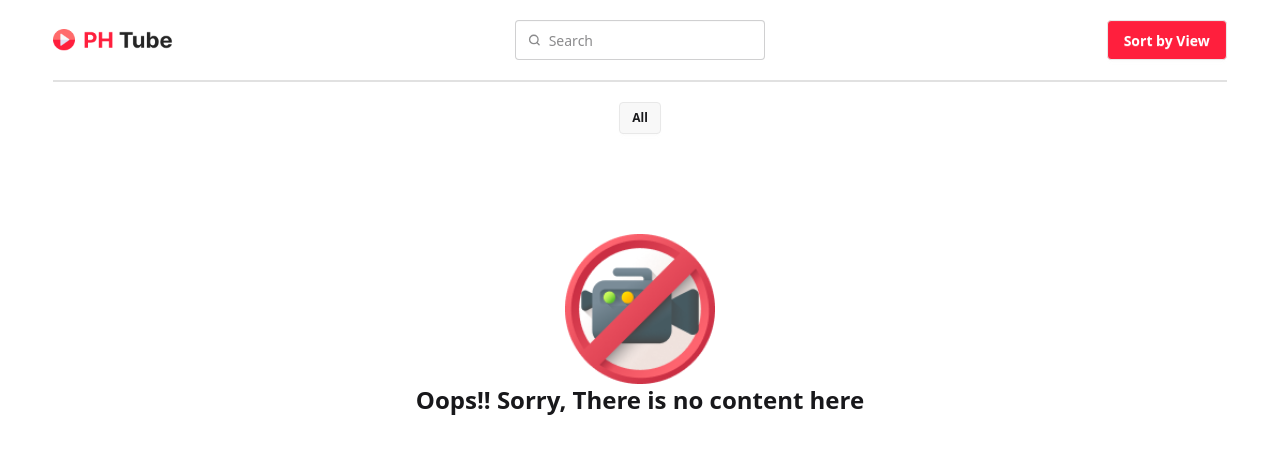
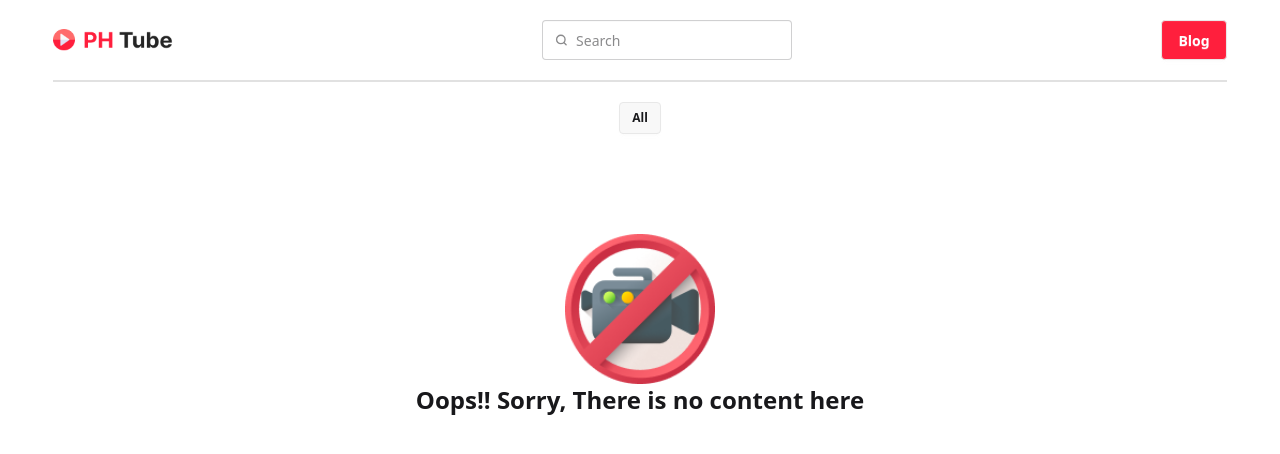
Before and after one commit to RaheelArfeen/PH-Tube, a plain HTML site: page index.html in a window 1280 px wide. Drawn offline with nearby package versions, Linux system fonts and the light colour scheme; no server answers.

Commit message:
finished everything

```diff
--- a/index.html
+++ b/index.html
@@ -28,7 +28,7 @@
           </label>
         </div>
         <div class="blogs">
-          <button class="btn bg-[#FF1F3D] text-white">Sort by View</button>
+          <button class="btn bg-[#FF1F3D] text-white">Blog</button>
         </div>
       </nav>
     </header>
```
